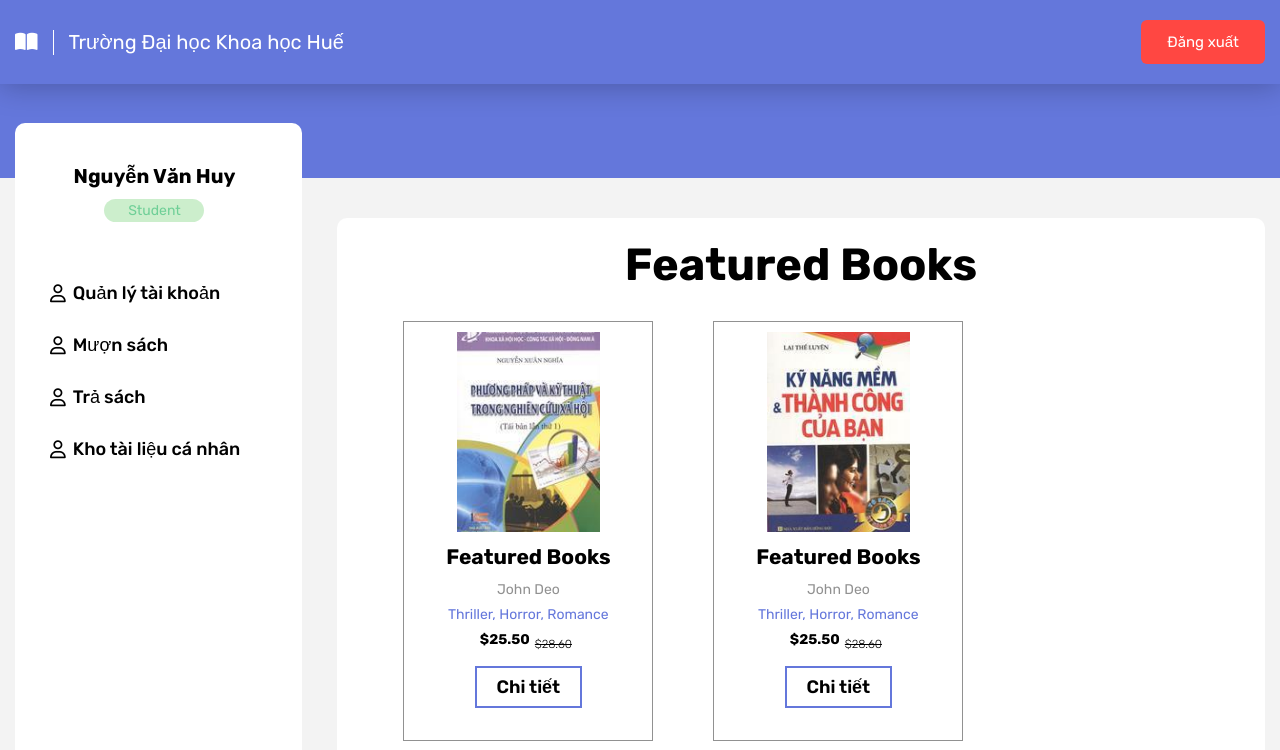
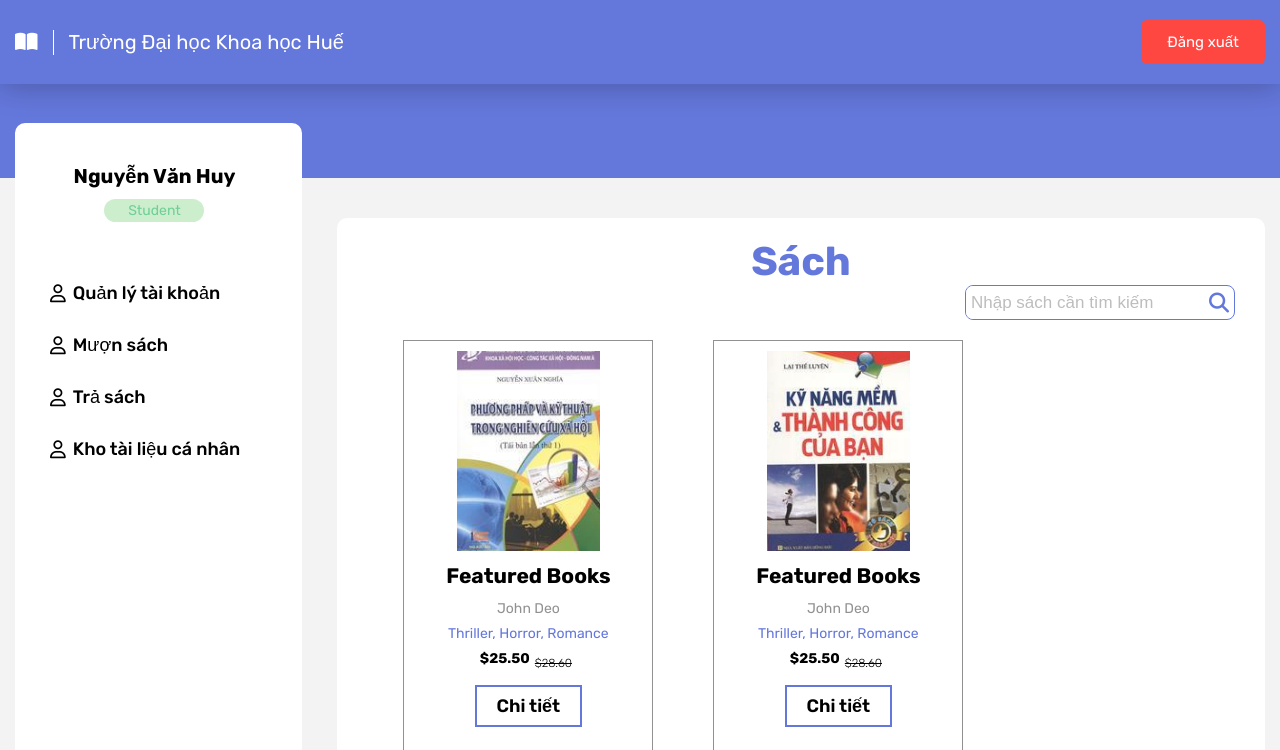
Before and after one commit to vanhuy127/QuanLyThuVien, a website: page Home/index.html in a window 1280 px wide. Shown: the top 750 px of the page. Drawn offline with Linux system fonts and the light colour scheme.

Commit message:
update search html,css

```diff
--- a/Home/index.html
+++ b/Home/index.html
@@ -74,8 +74,13 @@
           <div class="main-content">
             <!--Books-->
             <div class="featured_boks">
-              <h1>Featured Books</h1>
-
+              <div class="featured_boks_header">
+                <h1>Sách</h1>
+                <div class="search">
+                  <input type="text" placeholder="Nhập sách cần tìm kiếm" />
+                  <i class="fa-solid fa-magnifying-glass"></i>
+                </div>
+              </div>
               <div class="featured_book_box">
                 <div div class="featured_book_card">
                   <div class="featurde_book_img">
--- a/Home/style.css
+++ b/Home/style.css
@@ -127,13 +127,13 @@
   display: flex;
   align-items: center;
   justify-content: center;
-  margin-bottom: 30px;
-  font-size: 45px;
+  font-size: 40px;
+  color: var(--primary-color);
 }
 
 .featured_boks .featured_book_box {
   width: 90%;
-  height: 90%;
+  height: 86%;
   margin: 0 auto;
   display: flex;
   flex-wrap: wrap;
@@ -243,3 +243,35 @@
   background: var(--primary-color);
   border-radius: 10px;
 }
+.featured_boks_header {
+  margin-bottom: 20px;
+}
+.search {
+  margin-left: auto;
+  border: 1px solid var(--primary-color);
+  width: 270px;
+  height: 35px;
+  border-radius: 8px;
+  overflow: hidden;
+  display: flex;
+  align-items: center;
+  color: var(--primary-color);
+  margin-right: 30px;
+}
+.search input {
+  width: 100%;
+  height: 100%;
+  font-size: 17px;
+  padding-left: 5px;
+  color: var(--primary-color);
+  border: none;
+  outline: none;
+}
+.search input::placeholder {
+  color: #bdbdbd;
+}
+.search i {
+  font-size: 20px;
+  cursor: pointer;
+  padding: 0 5px;
+}
```
